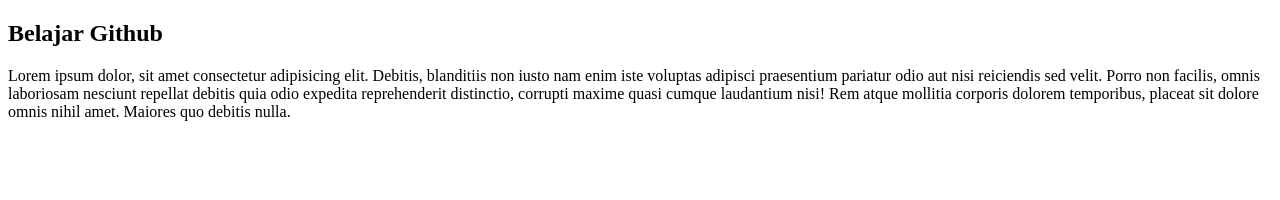
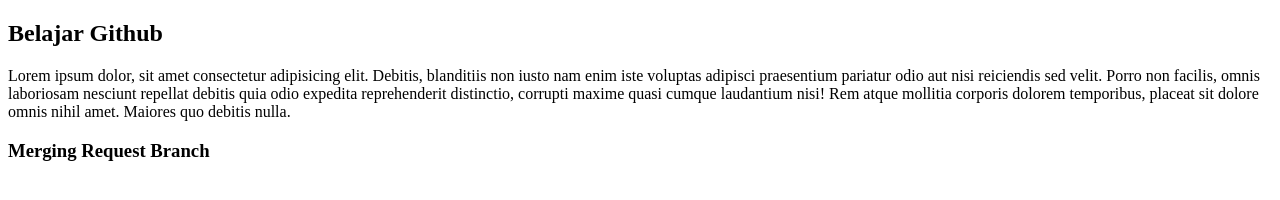
Before and after one commit to agunggml/github-1, a plain HTML site: page index.html in a window 1280 px wide. Drawn offline with Linux system fonts and the light colour scheme.

Commit message:
<h3> "Merging Request Branch"

```diff
--- a/index.html
+++ b/index.html
@@ -17,5 +17,6 @@
       dolorem temporibus, placeat sit dolore omnis nihil amet. Maiores quo
       debitis nulla.
     </p>
+    <h3>Merging Request Branch</h3>
   </body>
 </html>
```
